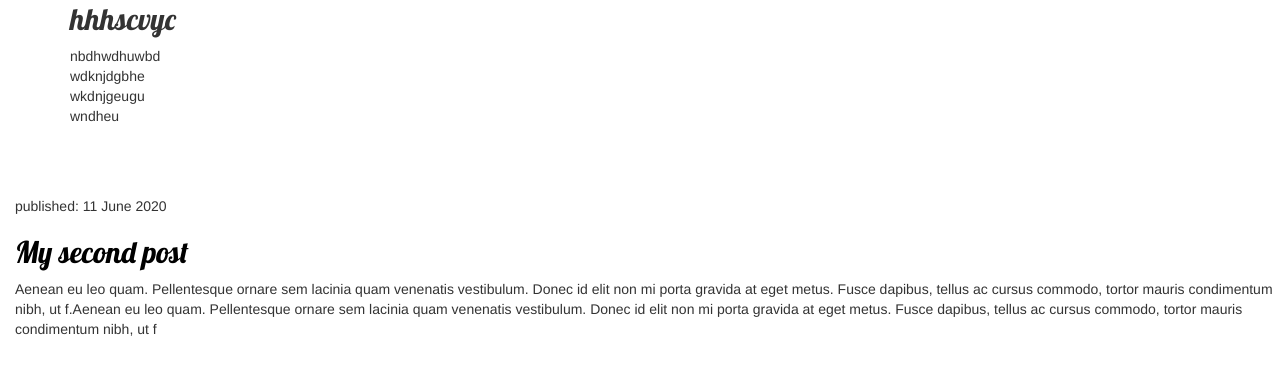
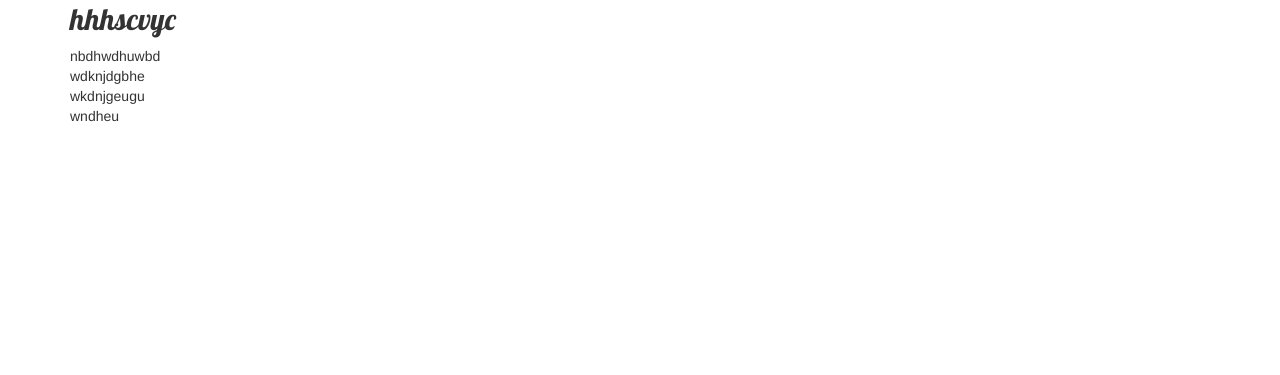
Before and after one commit to harsh724/my-first-blog-app, a Django app: page /post/1/ in a window 1280 px wide. Shown: the part 161-536 px from the top of the page. Run offline with Django 3.2, Linux system fonts and the light colour scheme; data comes from the database, SQL or seed files in the repository; both versions use the stored data as it was after the commit; some libraries are stand-ins or nearby versions.

Commit message:
add blog

```diff
--- a/blog/templates/blog/base.html
+++ b/blog/templates/blog/base.html
@@ -24,7 +24,7 @@
     </div>
 </body>
 
-        <div class = "post">
+        {% comment %} <div class = "post">
             <p>published: 11 June 2020</p>
             <h2><a href="">My second post</a></h2>
             <p>Aenean eu leo quam. Pellentesque ornare sem lacinia quam venenatis vestibulum. Donec id
@@ -33,5 +33,5 @@
              elit non mi porta gravida at eget metus. Fusce dapibus, tellus ac cursus commodo, tortor mauris
              condimentum nibh, ut f</p>
         </div>
-    </body>
+    </body> {% endcomment %}
 </html>
```
Also changed, not shown: db.sqlite3.
